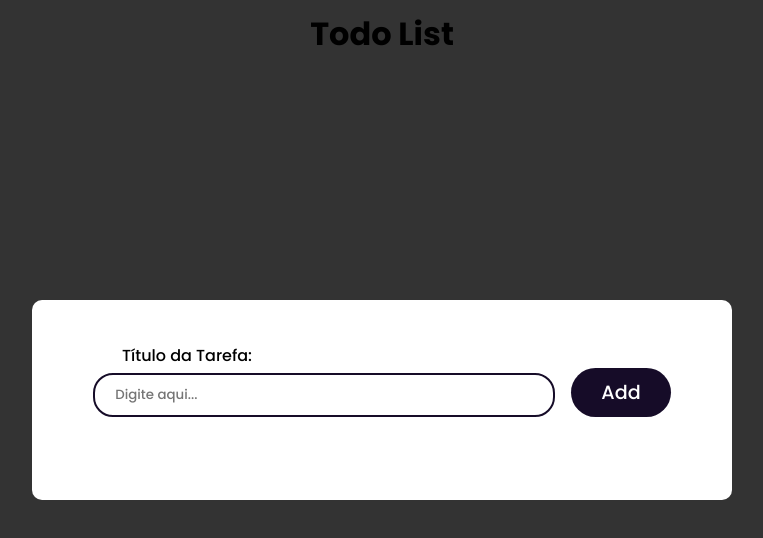
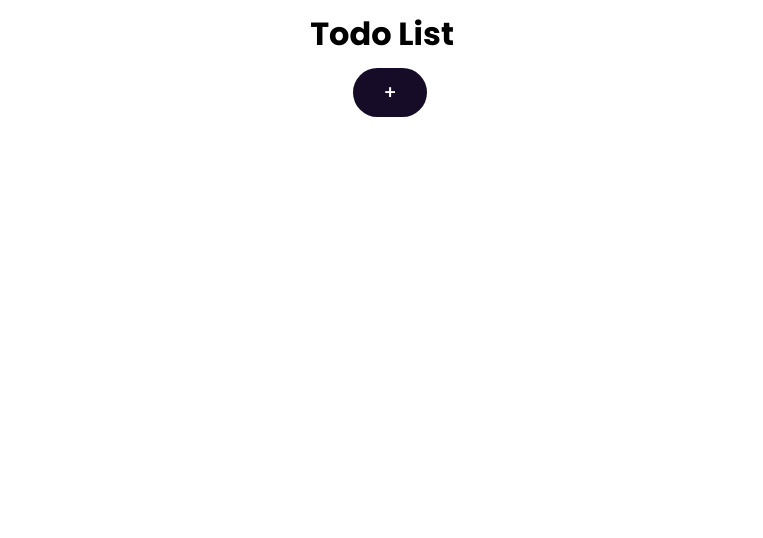
Before and after one commit to joohnq/todo-in-react, a React (Vite) app: page / in a window 1280 px wide. Shown: the top 538 px of the page, without its empty margins (258-1021 px from the left). Built offline with nearby package versions, Linux system fonts and the light colour scheme.

Commit message:
save on repository

```diff
--- /dev/null
+++ b/src/components/BtnCreate/index.jsx
@@ -0,0 +1,7 @@
+import React from "react";
+
+export function BtnCreate(){
+    return(
+        <button> + </button>
+    )
+}
--- a/src/components/Modal/index.jsx
+++ b/src/components/Modal/index.jsx
@@ -4,7 +4,7 @@ import './style.css'
 
 export function Modal(){
     return (
-        <div className="modal">
+        <div className="modal disabled">
             <Form />
         </div>
     )
--- a/src/components/Todo/index.jsx
+++ b/src/components/Todo/index.jsx
@@ -3,6 +3,7 @@ import { List } from "../List";
 import { Form } from "../Form";
 import { Item } from "../Item";
 import { Modal } from "../Modal";
+import { BtnCreate } from "../BtnCreate";
 import './style.css'
 
 export function Todo(){
@@ -47,6 +48,7 @@ export function Todo(){
         <div className="container">
             <h1>Todo List</h1>
             {/* <Form onAddItem={onAddItem}/> */}
+            <BtnCreate />
             <List onDeleteTask={onDeleteTask} onDoneTask={onDoneTask}
             items={items}/>
             <Modal />
```
